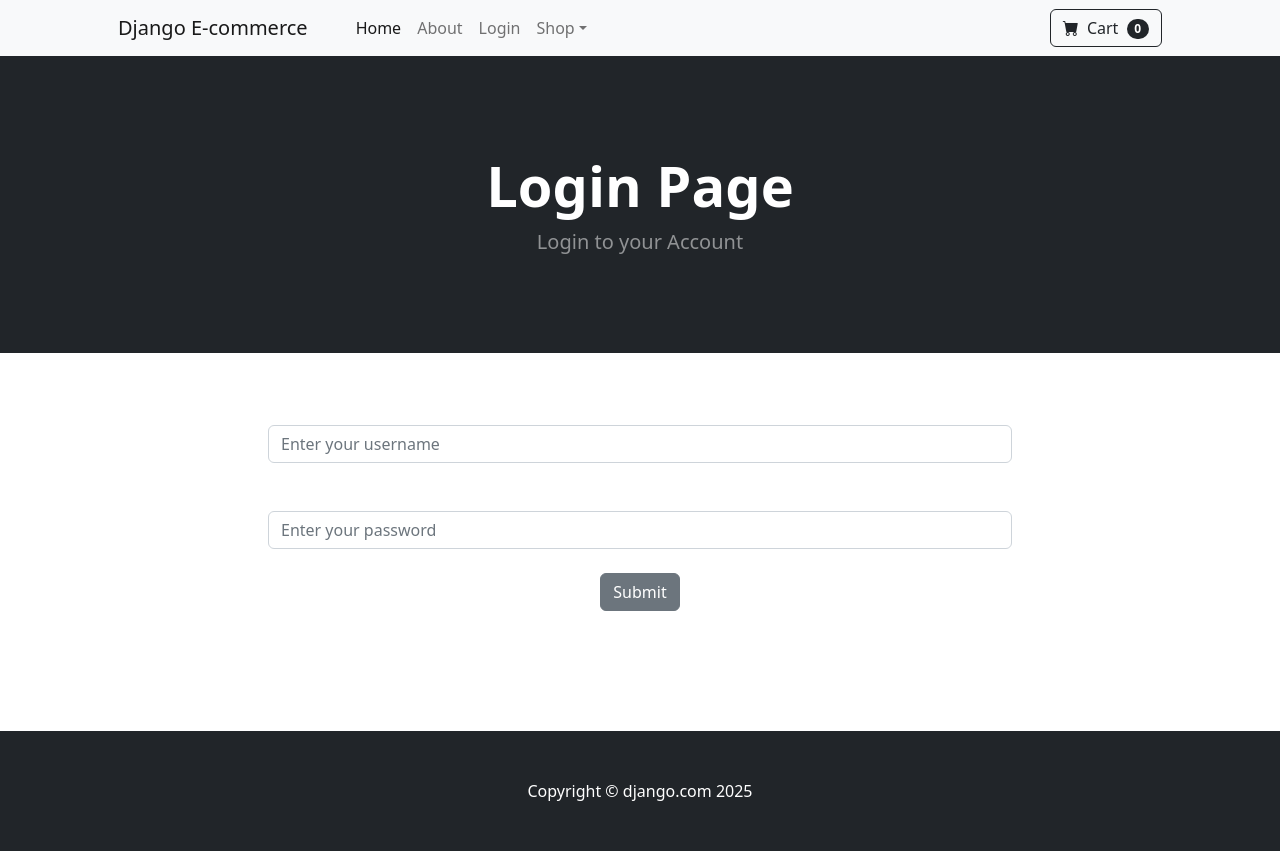
After one commit to prince-0303/Django_Ecom, a Django app: page /login in a window 1280 px wide. The commit adds this page. Run offline with Django 5.2, Linux system fonts and the light colour scheme; some libraries are stand-ins or nearby versions.

Commit message:
✍️ Added login, logout functionality

```diff
--- a/store/urls.py
+++ b/store/urls.py
@@ -3,5 +3,7 @@ from. import views
 
 urlpatterns = [
     path('', views.home, name='home'),
-    path('about', views.about, name='about')
+    path('about', views.about, name='about'),
+    path('login', views.user_login, name='login'),
+    path('logout', views.user_logout, name='logout'),
 ]
--- a/store/views.py
+++ b/store/views.py
@@ -1,5 +1,8 @@
-from django.shortcuts import render
+from django.shortcuts import render, redirect
 from .models import Product
+from django.contrib.auth import authenticate, login, logout  #inbuilt authenticate library
+from django.contrib import messages  # this is used to show some sort of messages during login, logout etc....
+
 # Create your views here.
 
 def home(request):
@@ -8,3 +11,23 @@ def home(request):
 
 def about(request):
     return render(request, 'about.html', {})
+
+def user_login(request):
+    if request.method == 'POST':
+        username = request.POST['username']
+        password = request.POST['password']
+        user = authenticate(request, username=username, password=password)
+        if user is not None:
+            login(request, user)
+            messages.success(request, ('You have been logged in....'))
+            return redirect('home')
+        else:
+            messages.success(request, ('There was an error, please try again..'))
+            return redirect('login')
+    else:
+        return render(request, 'login.html', {})
+
+def user_logout(request):
+    logout(request)
+    messages.success(request, ('You have logged out... Thanks for stopping by......'))
+    return redirect('home')
--- a/templates/base.html
+++ b/templates/base.html
@@ -21,6 +21,15 @@
 
     {%include 'navbar.html'%}
 
+    {%if messages%}
+    {%for message in messages%}
+    <div class="alert alert-warning alert-dismissible fade show" role="alert">
+        {{ message }}
+        <button type="button" class="btn-close" data-bs-dismiss="alert" aria-label="Close"></button>
+    </div>
+
+    {%endfor%}
+    {%endif%}
     {% block content %}
     {% endblock %}
 
--- /dev/null
+++ b/templates/login.html
@@ -0,0 +1,39 @@
+{% extends 'base.html'%}
+
+{%block content%}
+
+<!-- Header-->
+<header class="bg-dark py-5">
+    <div class="container px-4 px-lg-5 my-5">
+        <div class="text-center text-white">
+            <h1 class="display-4 fw-bolder">Login Page</h1>
+            <p class="lead fw-normal text-white-50 mb-0">Login to your Account</p>
+        </div>
+    </div>
+</header>
+<br><br><br>
+<div class="container">
+    <div class="row">
+        <center>
+            <div class="col-8">
+                <form method="POST" action="{%url 'login'%}">
+                    {%  csrf_token %}
+                    <div class="form-group">
+                        <input type="username" class="form-control" id="exampleInputUsername1" name="username" placeholder="Enter your username">
+                    </div>
+                    <br><br>
+                    <div class="form-group">
+                        <input type="password" class="form-control" id="exampleInputPassword1" name="password" placeholder="Enter your password">
+                    </div>
+                    <br>
+                    <button type="submit" class="btn btn-secondary">Submit</button>
+                </form>
+                <br><br><br>
+
+            </div>
+        </center>
+    </div>
+</div>
+<br><br>
+
+{%endblock%}
--- a/templates/navbar.html
+++ b/templates/navbar.html
@@ -2,13 +2,19 @@
 <nav class="navbar navbar-expand-lg navbar-light bg-light">
     <div class="container px-4 px-lg-5">
         <a class="navbar-brand" href="{% url 'home' %}"> Django E-commerce</a>
-        <button class="navbar-toggler" type="button" data-bs-toggle="collapse"
-            data-bs-target="#navbarSupportedContent" aria-controls="navbarSupportedContent" aria-expanded="false"
-            aria-label="Toggle navigation"><span class="navbar-toggler-icon"></span></button>
+        <button class="navbar-toggler" type="button" data-bs-toggle="collapse" data-bs-target="#navbarSupportedContent"
+            aria-controls="navbarSupportedContent" aria-expanded="false" aria-label="Toggle navigation"><span
+                class="navbar-toggler-icon"></span></button>
         <div class="collapse navbar-collapse" id="navbarSupportedContent">
             <ul class="navbar-nav me-auto mb-2 mb-lg-0 ms-lg-4">
-                <li class="nav-item"><a class="nav-link active" aria-current="page" href="{% url 'home' %}">Home</a></li>
+                <li class="nav-item"><a class="nav-link active" aria-current="page" href="{% url 'home' %}">Home</a>
+                </li>
                 <li class="nav-item"><a class="nav-link" href="{% url 'about'%}">About</a></li>
+            {%if user.is_authenticated %}
+                <li class="nav-item"><a class="nav-link" href="{% url 'logout'%}">Logout</a></li>
+            {%else%}
+                <li class="nav-item"><a class="nav-link" href="{% url 'login'%}">Login</a></li>
+            {%endif%}
                 <li class="nav-item dropdown">
                     <a class="nav-link dropdown-toggle" id="navbarDropdown" href="#" role="button"
                         data-bs-toggle="dropdown" aria-expanded="false">Shop</a>
```
Also changed, not shown: db.sqlite3.
